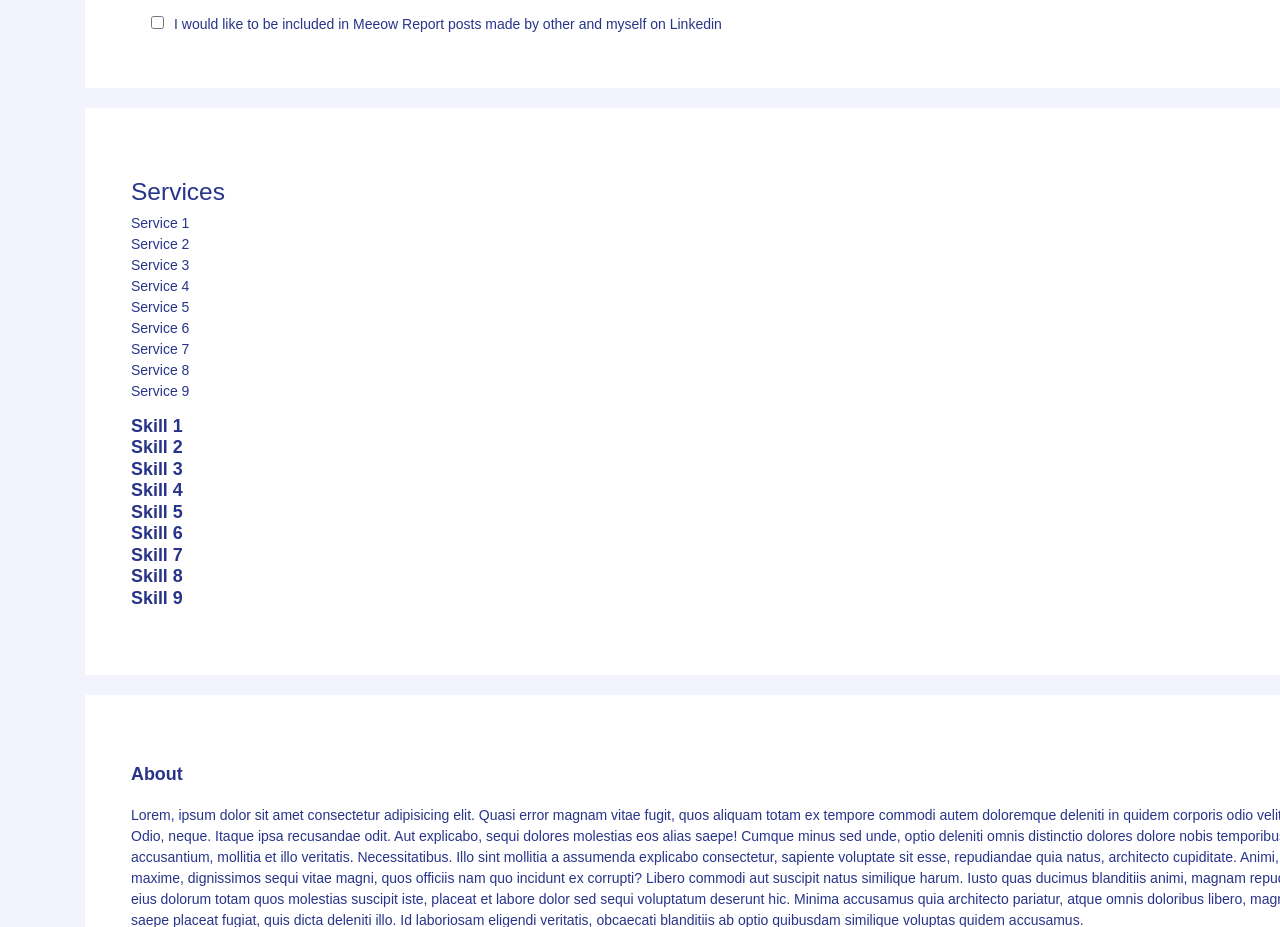
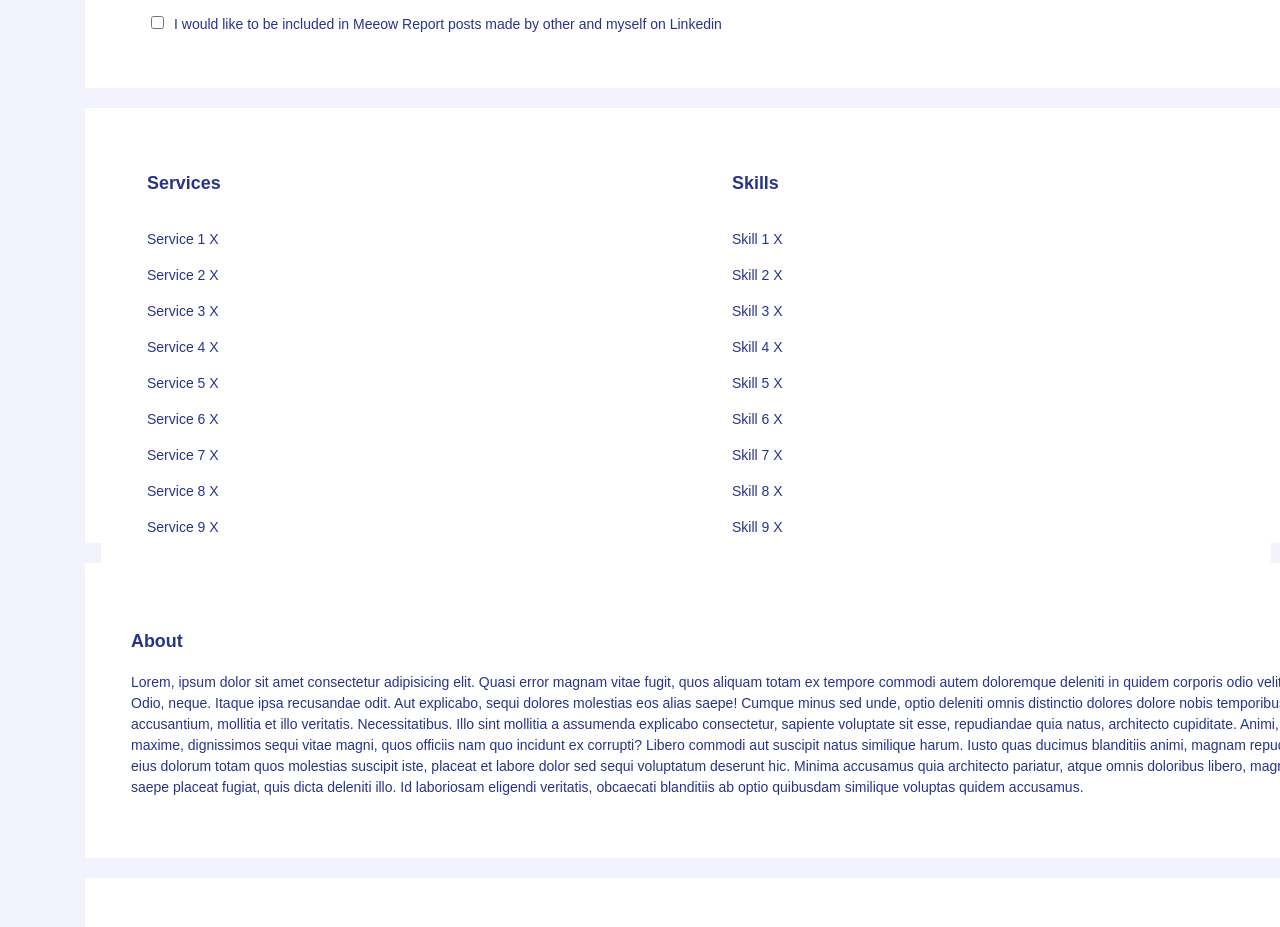
Before and after one commit to maisiemay06/profile, a React (Create React App) app: page / in a window 1280 px wide. Shown: the part 1820-2747 px from the top of the page. Built offline with nearby package versions, Linux system fonts and the light colour scheme; a web font is replaced by a local one.

Commit message:
Style Services and Skills card

```diff
--- a/src/App.css
+++ b/src/App.css
@@ -340,3 +340,22 @@ main {
   margin-right: 10px;
 
 }
+
+/* SERVICES & SKILLS */
+.services-skills .container {
+  padding: 0;
+  margin: -50px 0px 0 -15px;
+  height: 370px;
+}
+
+.services-skills card {
+  height: 370px;
+}
+
+.services-skills .section-title {
+  margin-bottom: 35px;
+}
+
+.services-skills li {
+  margin-bottom: 15px;
+}
--- a/src/ServicesSkills.js
+++ b/src/ServicesSkills.js
@@ -4,34 +4,37 @@ export default function ServicesSkills() {
     return (
         <div className="card services-skills">
           <i class="fa-solid fa-pen-to-square edit-btn"></i>
-          <div className="services">
-            <h3 className="service-title">Services</h3>
-            <ul>
-              <li>Service 1</li>
-              <li>Service 2</li>
-              <li>Service 3</li>
-              <li>Service 4</li>
-              <li>Service 5</li>
-              <li>Service 6</li>
-              <li>Service 7</li>
-              <li>Service 8</li>
-              <li>Service 9</li>
-            </ul>
-          </div>
-          <div className="skills">
-            <h3 className="section-title">
-              <ul>
-                <li>Skill 1</li>
-                <li>Skill 2</li>
-                <li>Skill 3</li>
-                <li>Skill 4</li>
-                <li>Skill 5</li>
-                <li>Skill 6</li>
-                <li>Skill 7</li>
-                <li>Skill 8</li>
-                <li>Skill 9</li>
-              </ul>
-            </h3>
+          <div className="container">
+            <div className="row">
+              <div className="services card col">
+                <h3 className="section-title">Services</h3>
+                <ul>
+                  <li>Service 1  X</li>
+                  <li>Service 2  X</li>
+                  <li>Service 3  X</li>
+                  <li>Service 4  X</li>
+                  <li>Service 5  X</li>
+                  <li>Service 6  X</li>
+                  <li>Service 7  X</li>
+                  <li>Service 8  X</li>
+                  <li>Service 9  X</li>
+                </ul>
+              </div>
+              <div className="skills card col">
+                <h3 className="section-title">Skills</h3>
+                  <ul>
+                    <li>Skill 1  X</li>
+                    <li>Skill 2  X</li>
+                    <li>Skill 3  X</li>
+                    <li>Skill 4  X</li>
+                    <li>Skill 5  X</li>
+                    <li>Skill 6  X</li>
+                    <li>Skill 7  X</li>
+                    <li>Skill 8  X</li>
+                    <li>Skill 9  X</li>
+                  </ul>
+              </div>
+            </div>
           </div>
         </div>
     )
```
